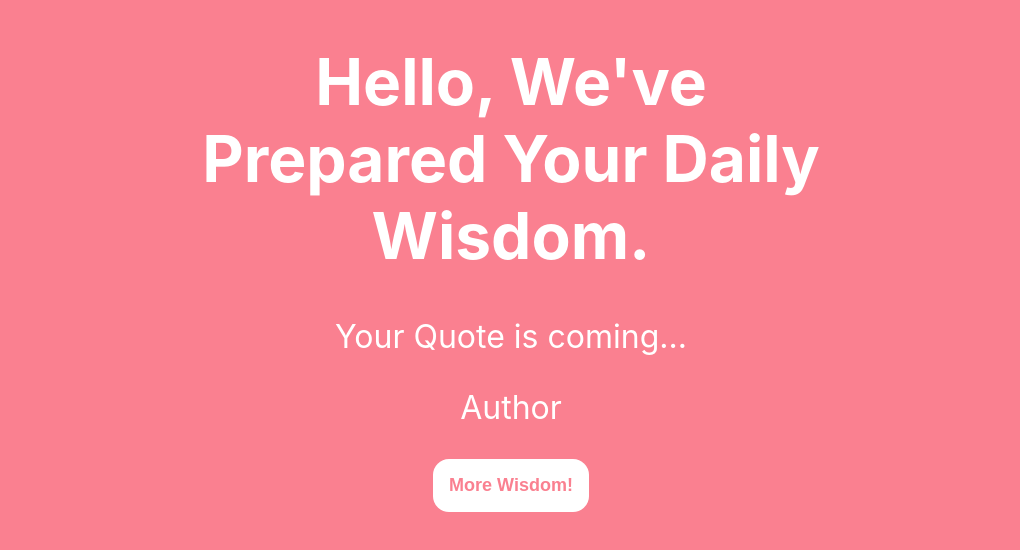
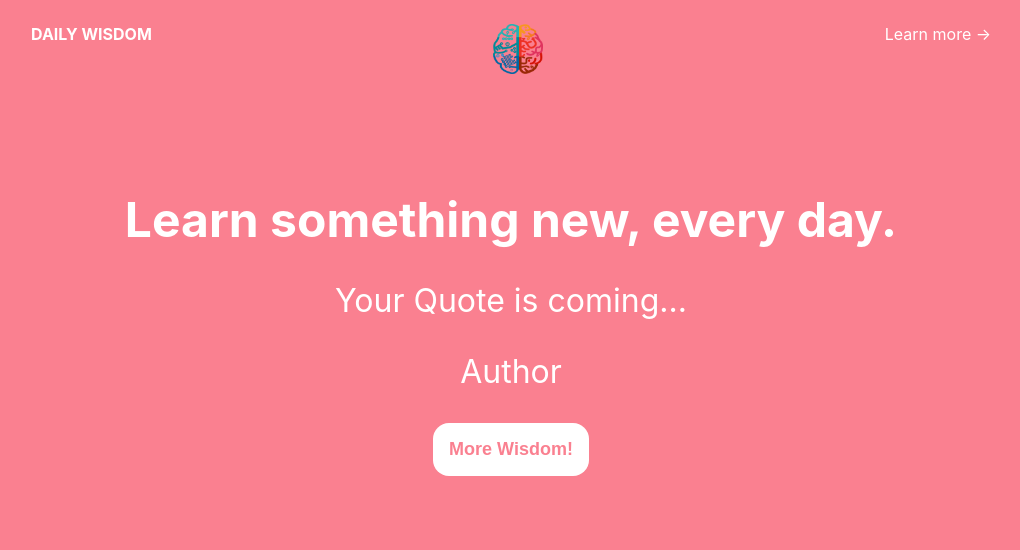
Before and after one commit to ghsmc/dailywisdom, a plain HTML site: page index.html in a window 1280 px wide. Shown: the whole page, without its empty margins (129-1149 px from the left). Drawn offline with Linux system fonts and the light colour scheme; no server answers.

Commit message:
all around updates

```diff
--- a/index.html
+++ b/index.html
@@ -11,7 +11,16 @@
 </head>
 
 <body>
-    <h1 id="intro" class="center">Hello, We've Prepared Your Daily Wisdom.</h1>
+
+    <div class="navbar flex-container">
+        <span class="align-left"><a href="index.html"><b>DAILY WISDOM</b></a></span><span><img src="dailywisdomlogo.png" width="50" height="50" class="imgcenter"></span><span class="align-right"><a href="https://gmccain.com">Learn more &#x2192</a></span>
+    </div>
+
+
+    <h1 id="intro" class="center title">Learn something new, every day.</h1>
+    <div class="mainbody">
+
+
     <p id="quotation" class="center">Your Quote is coming...</p>
     <p id="author" class="center">Author</p>
     <div class="center">
@@ -19,6 +28,7 @@
             <button class="btn" id = "wisdom-button">More Wisdom!</button>
         </a>
     </div>
+</div>
 
     <script>
         //randomizing the quote
--- a/styles.css
+++ b/styles.css
@@ -2,6 +2,13 @@ body {
     background-color: lightskyblue;
     color: white;
     font-size: xx-large;
+    max-width: 60rem;
+    margin-left: auto;
+    margin-right: auto;
+    font-family: -apple-system, BlinkMacSystemFont, 'Segoe UI', Roboto, Oxygen, Ubuntu, Cantarell, 'Open Sans', 'Helvetica Neue', sans-serif;
+}
+
+.mainbody {
     max-width: 40rem;
     margin-left: auto;
     margin-right: auto;
@@ -10,6 +17,11 @@ body {
 
 .center {
     text-align: center;
+}
+
+a {
+    text-decoration: none;
+    color: white;
 }
 
 .btn {
@@ -26,6 +38,37 @@ body {
     font-weight: bold;
 }
 
+.imgcenter {
+    text-align: center;
+    margin-left: auto;
+    margin-right: auto;
+}
+
+.flex-container {
+    display: flex;
+    justify-content: space-between;
+
+}
+
+.align-left {
+    float: left;
+}
+
+.navbar {
+    font-size: 1rem;
+    padding-top: 1rem;
+    font-family: -apple-system, BlinkMacSystemFont, 'Segoe UI', Roboto, Oxygen, Ubuntu, Cantarell, 'Open Sans', 'Helvetica Neue', sans-serif;
+}
+
+.align-right {
+    float: right;
+}
+
 .btn:hover {
   cursor: pointer;
 }
+
+.title {
+    font-size: 3rem;
+    padding-top: 5rem;
+}
```
Also changed, not shown: dailywisdomlogo.png (added).
